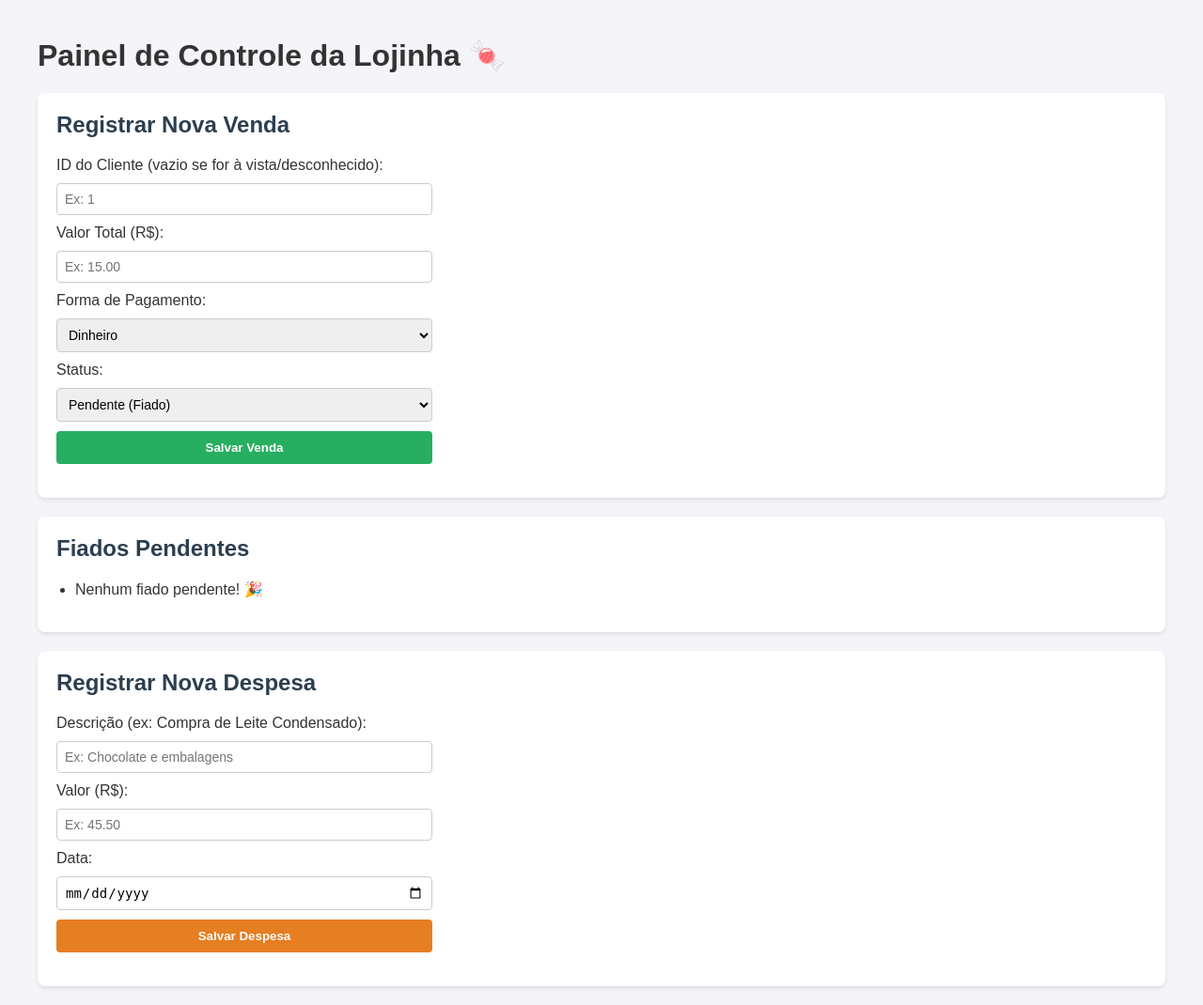
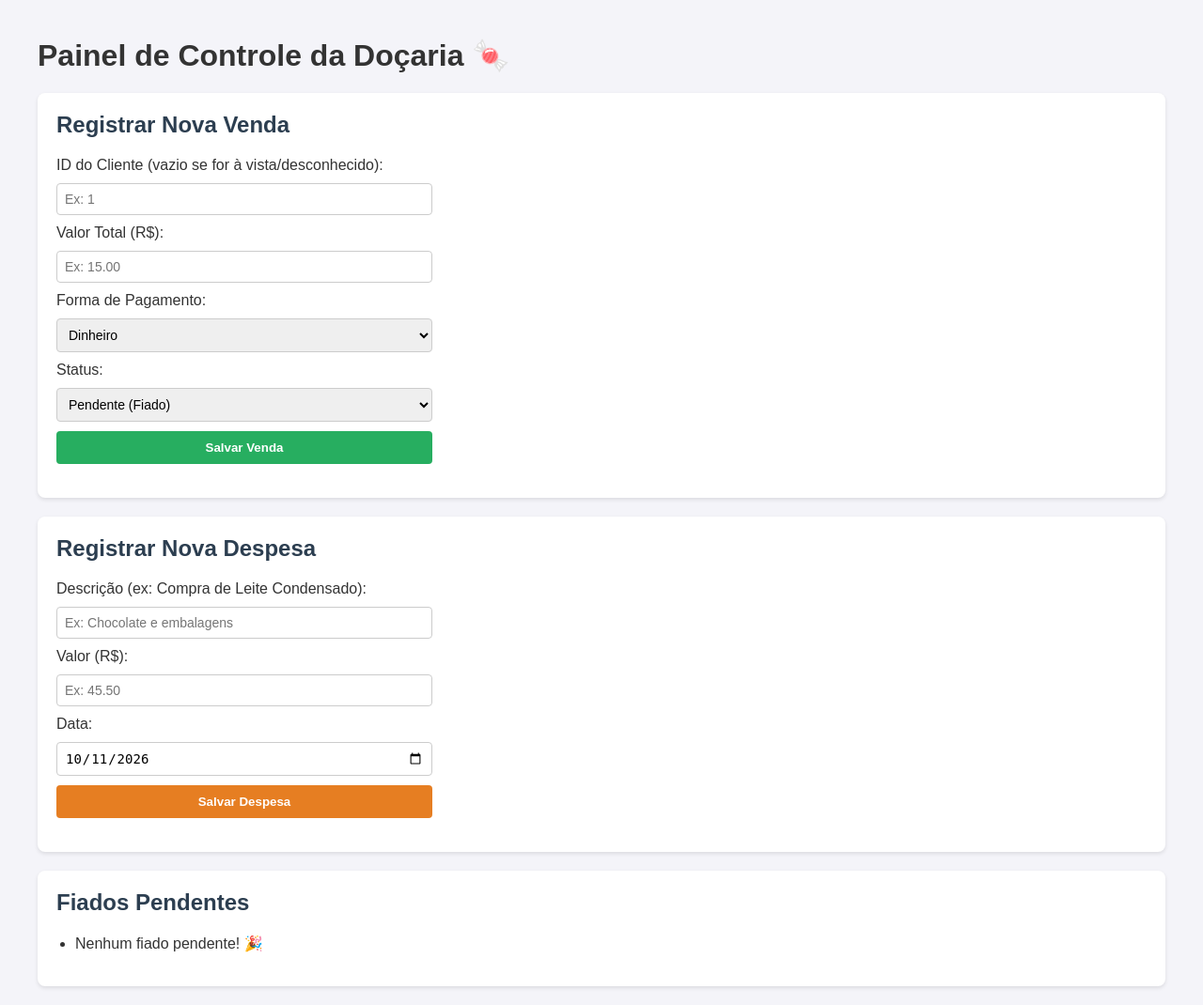
Before and after one commit to JennieKeller/Street_Vendor, a Flask app: page / in a window 1280 px wide. Shown: the top 1070 px of the page at 94% size. Run offline with Flask 3, Linux system fonts and the light colour scheme; data that the repository does not hold is empty.

Commit message:
expenses1

```diff
--- a/StreetVendorProject/templates/index.html
+++ b/StreetVendorProject/templates/index.html
@@ -12,14 +12,16 @@
         input, select { padding: 8px; font-size: 14px; border: 1px solid #ccc; border-radius: 4px; }
         button { padding: 10px; background: #27ae60; color: white; border: none; border-radius: 4px; cursor: pointer; font-weight: bold; }
         button:hover { background: #219653; }
+        .btn-despesa { background: #e67e22; }
+        .btn-despesa:hover { background: #d35400; }
         .success { color: green; font-weight: bold; margin-top: 10px; }
     </style>
 </head>
 <body>
 
-    <h1>Painel de Controle da Lojinha 🍬</h1>
+    <h1>Painel de Controle da Doçaria 🍬</h1>
 
-    <!-- Registration Form Card -->
+    <!-- 1. Registration Form Card: Sales -->
     <div class="card">
         <h2>Registrar Nova Venda</h2>
         <form id="form-venda">
@@ -47,14 +49,32 @@
         <p id="mensagem-sucesso" class="success"></p>
     </div>
 
-    <!-- Pending Sales List Card -->
+    <!-- 2. Registration Form Card: Expenses -->
+    <div class="card">
+        <h2>Registrar Nova Despesa</h2>
+        <form id="form-despesa">
+            <label for="descricao">Descrição (ex: Compra de Leite Condensado):</label>
+            <input type="text" id="descricao" placeholder="Ex: Chocolate e embalagens" required>
+
+            <label for="valor_despesa">Valor (R$):</label>
+            <input type="number" step="0.01" id="valor_despesa" placeholder="Ex: 45.50" required>
+
+            <label for="data_despesa">Data:</label>
+            <input type="date" id="data_despesa" required>
+
+            <button type="submit" class="btn-despesa">Salvar Despesa</button>
+        </form>
+        <p id="mensagem-despesa" class="success"></p>
+    </div>
+
+    <!-- 3. Pending Sales List Card -->
     <div class="card">
         <h2>Fiados Pendentes</h2>
         <ul id="lista-fiados">Carregando...</ul>
     </div>
 
     <script>
-        // Function to load pending sales
+        // Function to load pending sales dynamically
         function carregarFiados() {
             fetch('/vendas/pendentes')
                 .then(response => response.json())
@@ -74,7 +94,7 @@
                 .catch(err => console.error('Erro ao carregar fiados:', err));
         }
 
-        // Handle form submission via JavaScript (Fetch API)
+        // Handle sale form submission via Fetch API
         document.getElementById('form-venda').addEventListener('submit', function(e) {
             e.preventDefault();
 
@@ -104,35 +124,10 @@
             });
         });
 
-        // Load list on page start
-        carregarFiados();
-    </script>
-
-</body>
-</html>
-
-<!-- Expense Registration Form Card -->
-    <div class="card">
-        <h2>Registrar Nova Despesa</h2>
-        <form id="form-despesa">
-            <label for="descricao">Descrição (ex: Compra de Leite Condensado):</label>
-            <input type="text" id="descricao" placeholder="Ex: Chocolate e embalagens" required>
-
-            <label for="valor_despesa">Valor (R$):</label>
-            <input type="number" step="0.01" id="valor_despesa" placeholder="Ex: 45.50" required>
-
-            <label for="data_despesa">Data:</label>
-            <input type="date" id="data_despesa" required>
-
-            <button type="submit" style="background: #e67e22;">Salvar Despesa</button>
-        </form>
-        <p id="mensagem-despesa" class="success"></p>
-    </div>
-
-    // Set today's date automatically in the expense date field
+        // Set today's date automatically in the expense date field
         document.getElementById('data_despesa').valueAsDate = new Date();
 
-        // Handle expense form submission
+        // Handle expense form submission via Fetch API
         document.getElementById('form-despesa').addEventListener('submit', function(e) {
             e.preventDefault();
 
@@ -159,3 +154,10 @@
                 alert('Erro ao registrar despesa.');
             });
         });
+
+        // Initial load on page startup
+        carregarFiados();
+    </script>
+
+</body>
+</html>
```
